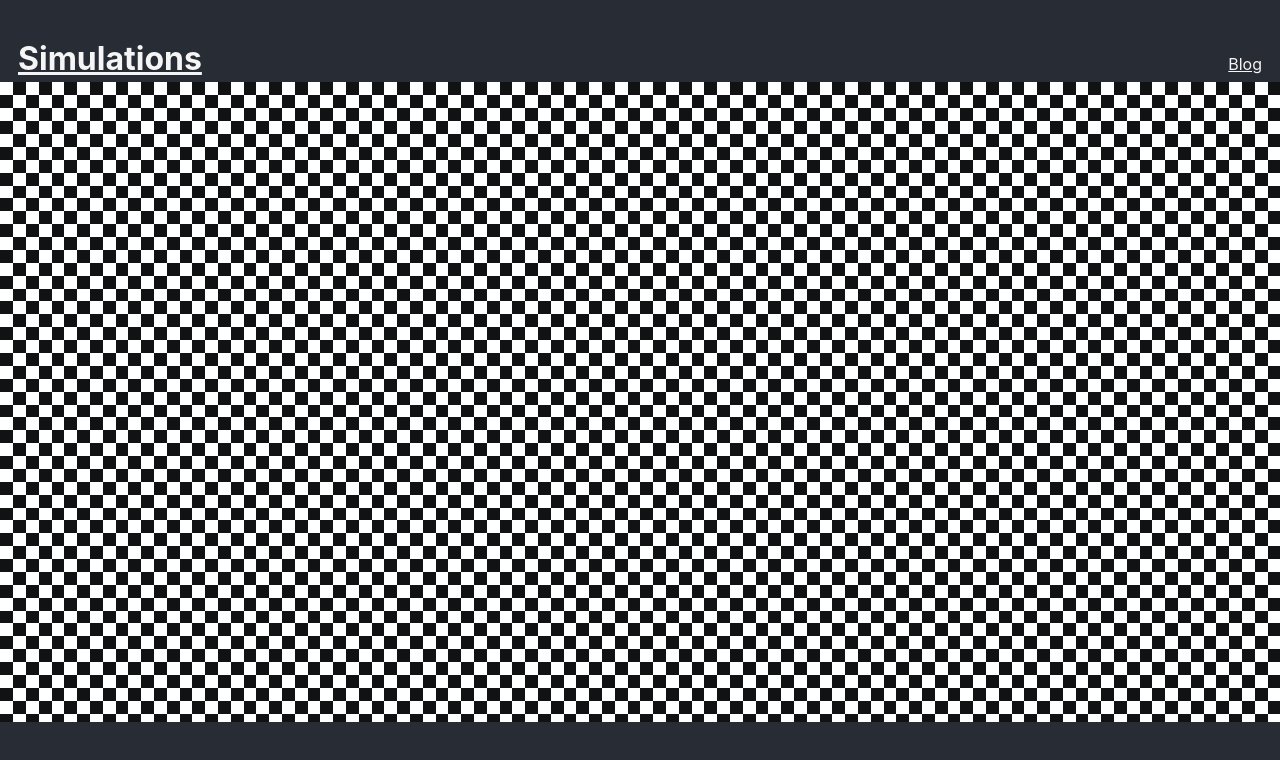
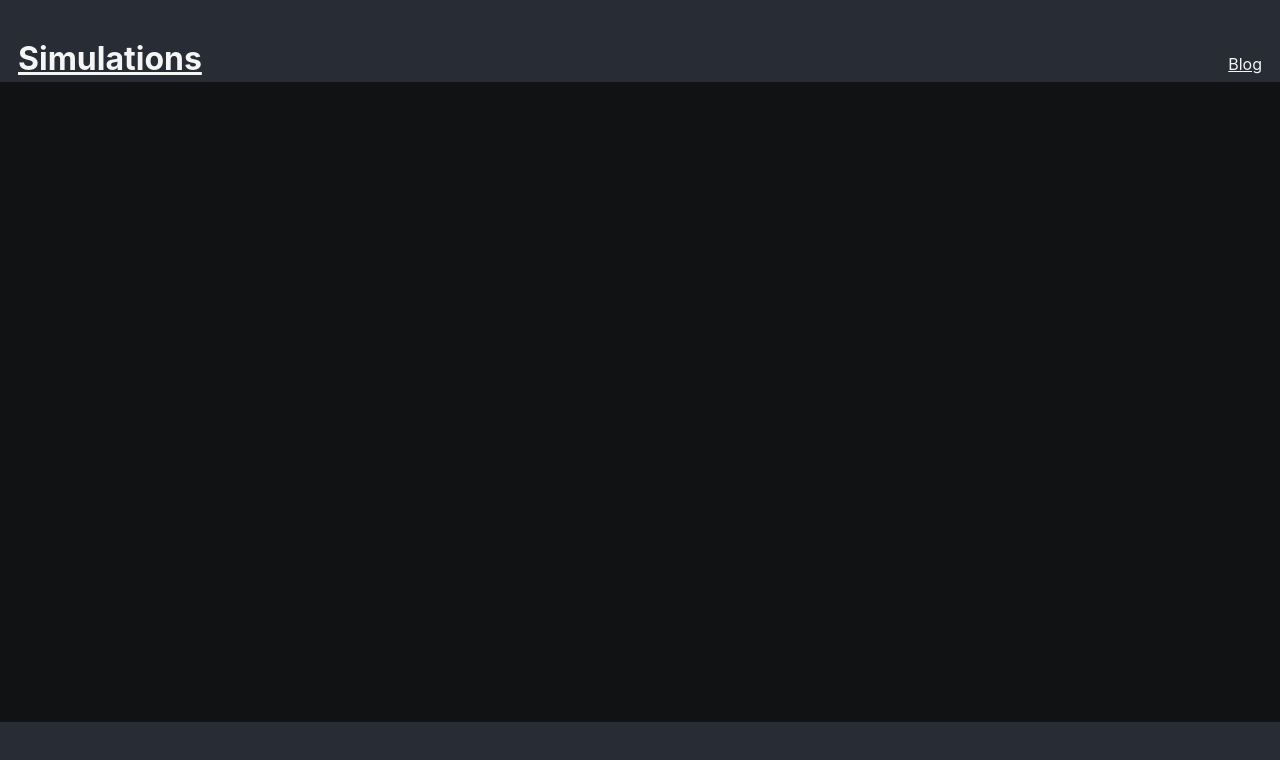
Before and after one commit to CubeDr/simulations, a React (Create React App) app: page /game-of-life in a window 1280 px wide. Shown: the top 760 px of the page. Built offline with nearby package versions, Linux system fonts and the light colour scheme.

Commit message:
Show hover state

```diff
--- a/src/canvas/InteractiveCanvas.tsx
+++ b/src/canvas/InteractiveCanvas.tsx
@@ -74,7 +74,9 @@ export default function InteractiveCanvas({
   }
 
   function onPointerHover(e: MouseEvent) {
-    onHover(viewportX(e.clientX), viewportY(e.clientY));
+    onHover(
+      viewportX(e.clientX - containerRef.current!.offsetLeft),
+      viewportY(e.clientY - containerRef.current!.offsetTop));
   }
 
   return (
@@ -83,6 +85,7 @@ export default function InteractiveCanvas({
       onPointerUp={onPointerUp}
       onPointerMove={onPointerMove}
       style={{
+        cursor: 'none',
         margin: '-18px',
       }}>
       <Canvas snapshot={snapshot} onResize={onCanvasResize} />
--- a/src/game-of-life/GameOfLife.tsx
+++ b/src/game-of-life/GameOfLife.tsx
@@ -1,14 +1,38 @@
-import { useCallback, useState } from 'react';
+import { useCallback, useEffect, useRef, useState } from 'react';
 import InteractiveCanvas from '../canvas/InteractiveCanvas';
 import Snapshot from '../canvas/Snapshot';
 import Viewport from '../canvas/Viewport';
+import Point from './Point';
 
 export default function GameOfLife() {
   const [snapshot, setSnapshot] = useState(new Snapshot(new Array(500).fill(new Array(500).fill(0x101213ff))));
   const [viewport, setViewport] = useState<Viewport>(new Viewport(0, 0, 100, 50));
 
+  const [hoverPoint, setHoverPoint] = useState<Point | null>(null);
+
+  const clientWidthRef = useRef(0);
+  const clientHeightRef = useRef(0);
+
   const onViewportChanged = useCallback((viewport: Viewport, clientWidth: number, clientHeight: number) => {
     setViewport(viewport);
+    clientWidthRef.current = clientWidth;
+    clientHeightRef.current = clientHeight;
+  }, [setViewport]);
+
+  const onHover = useCallback((viewportX: number, viewportY: number) => {
+    const x = Math.floor(viewportX);
+    const y = Math.floor(viewportY);
+
+    if (hoverPoint != null && hoverPoint.x === x && hoverPoint.y === y) {
+      return;
+    }
+    setHoverPoint({x, y});
+  }, [setHoverPoint]);
+
+  // Render snapshot
+  useEffect(() => {
+    const clientWidth = clientWidthRef.current;
+    const clientHeight = clientHeightRef.current;
 
     const data = new Array(clientHeight).fill(0).map(() => new Array(clientWidth));
 
@@ -17,21 +41,19 @@ export default function GameOfLife() {
 
     for (let y = 0; y < clientHeight; y++) {
       for (let x = 0; x < clientWidth; x++) {
-        const viewportX = viewport.offsetX + x * zoomX;
-        const viewportY = viewport.offsetY + y * zoomY;
+        const viewportX = Math.floor(viewport.offsetX + x * zoomX);
+        const viewportY = Math.floor(viewport.offsetY + y * zoomY);
 
-        const isFilled = (Math.floor(viewportX) + Math.floor(viewportY)) % 2 === 0;
+        const isHovered = viewportX === hoverPoint?.x && viewportY === hoverPoint?.y;
+        data[y][x] = isHovered ? 0xaaaaaaff : 0x101213ff;
 
-        data[y][x] = isFilled ? 0xffffffff : 0x101213ff;
+        // const isFilled = (Math.floor(viewportX) + Math.floor(viewportY)) % 2 === 0;
+        // data[y][x] = isFilled ? 0xffffffff : 0x101213ff;
       }
     }
 
     setSnapshot(new Snapshot(data));
-  }, [setViewport]);
-
-  const onHover = useCallback((viewportX: number, viewportY: number) => {
-    console.log(viewportX, viewportY);
-  }, []);
+  }, [viewport, hoverPoint, setSnapshot]);
 
   return (
     <>
--- /dev/null
+++ b/src/game-of-life/Point.ts
@@ -0,0 +1,4 @@
+export default interface Point {
+  x: number;
+  y: number;
+}
```
